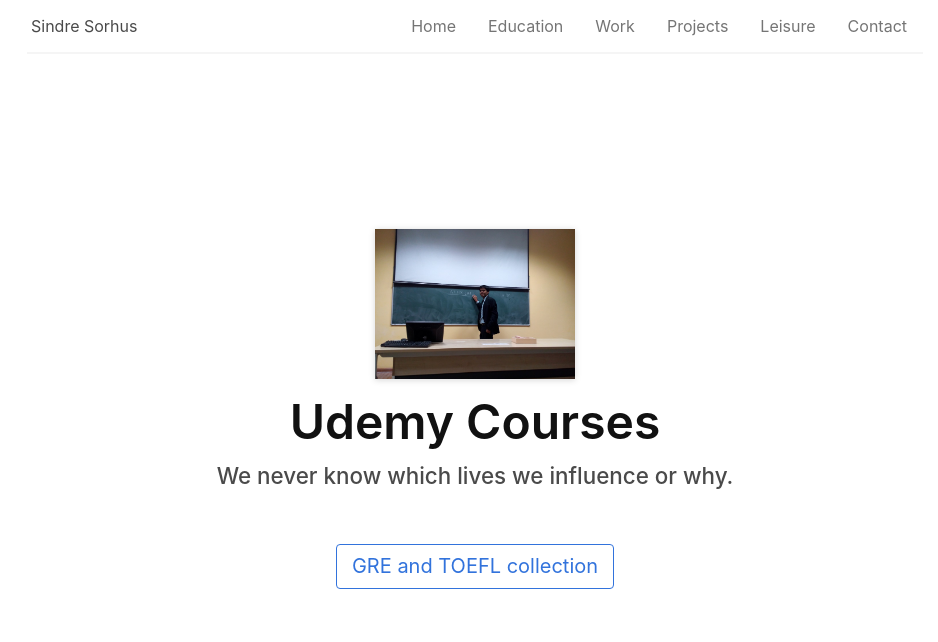
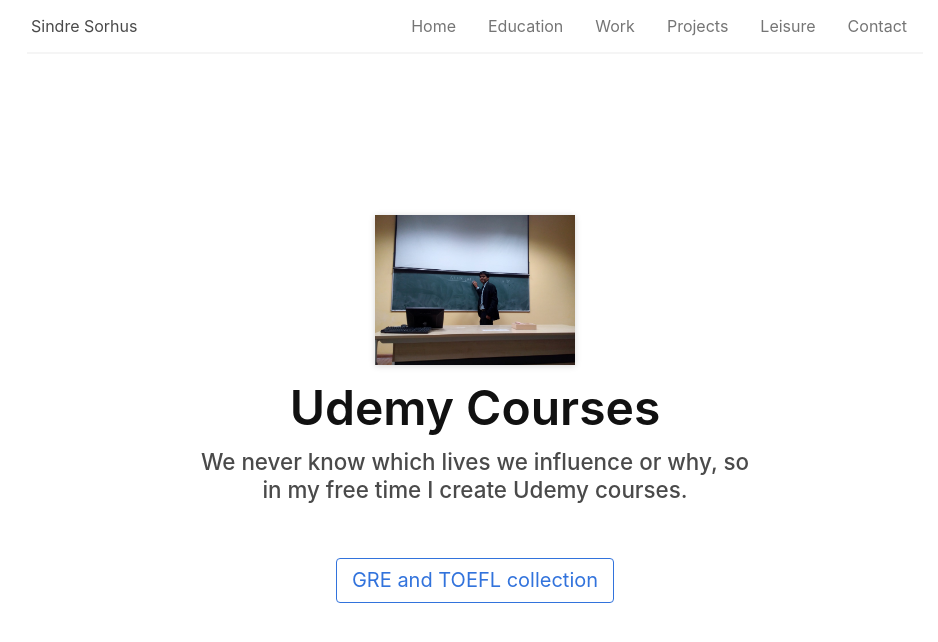
Before and after one commit to ishank4/ishank4.github.io, a Jekyll site: the page built from _apps/dato.html, in a window 1280 px wide and 900 px high. Shown: the top 642 px of the window, without its empty margins (165-1103 px from the left). Built offline with Jekyll 4.4.1, drawn with Linux system fonts in a browser that asks for light colours.

Commit message:
Update dato.html

```diff
--- a/_apps/dato.html
+++ b/_apps/dato.html
@@ -1,6 +1,6 @@
 ---
 title: Udemy Courses
-subtitle: We never know which lives we influence or why.
+subtitle: We never know which lives we influence or why, so in my free time I create Udemy courses.
 description: A comprehensive guide for gre vocabulary, reading comprehension and text completion
 type: Education
 main_button:
```
